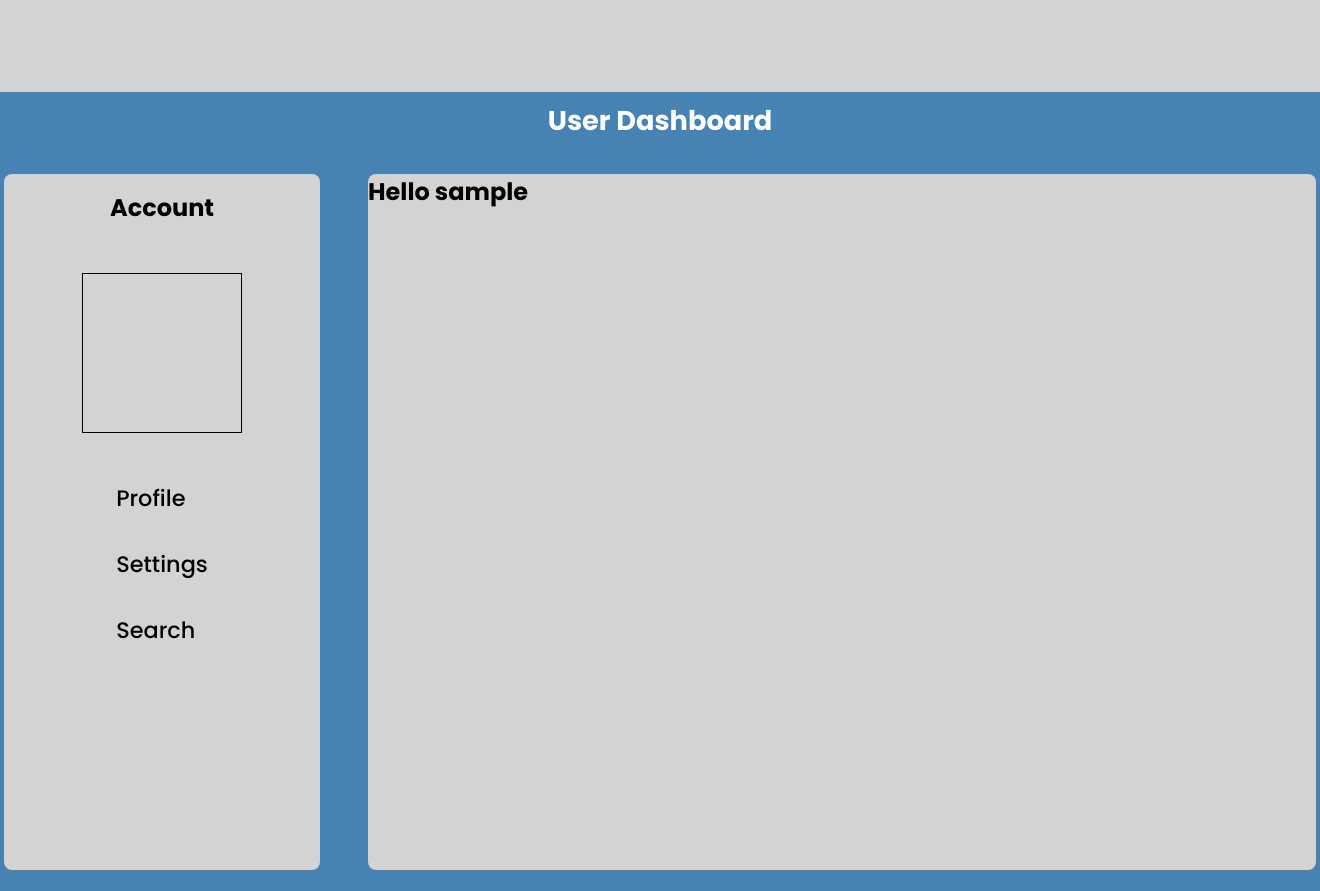
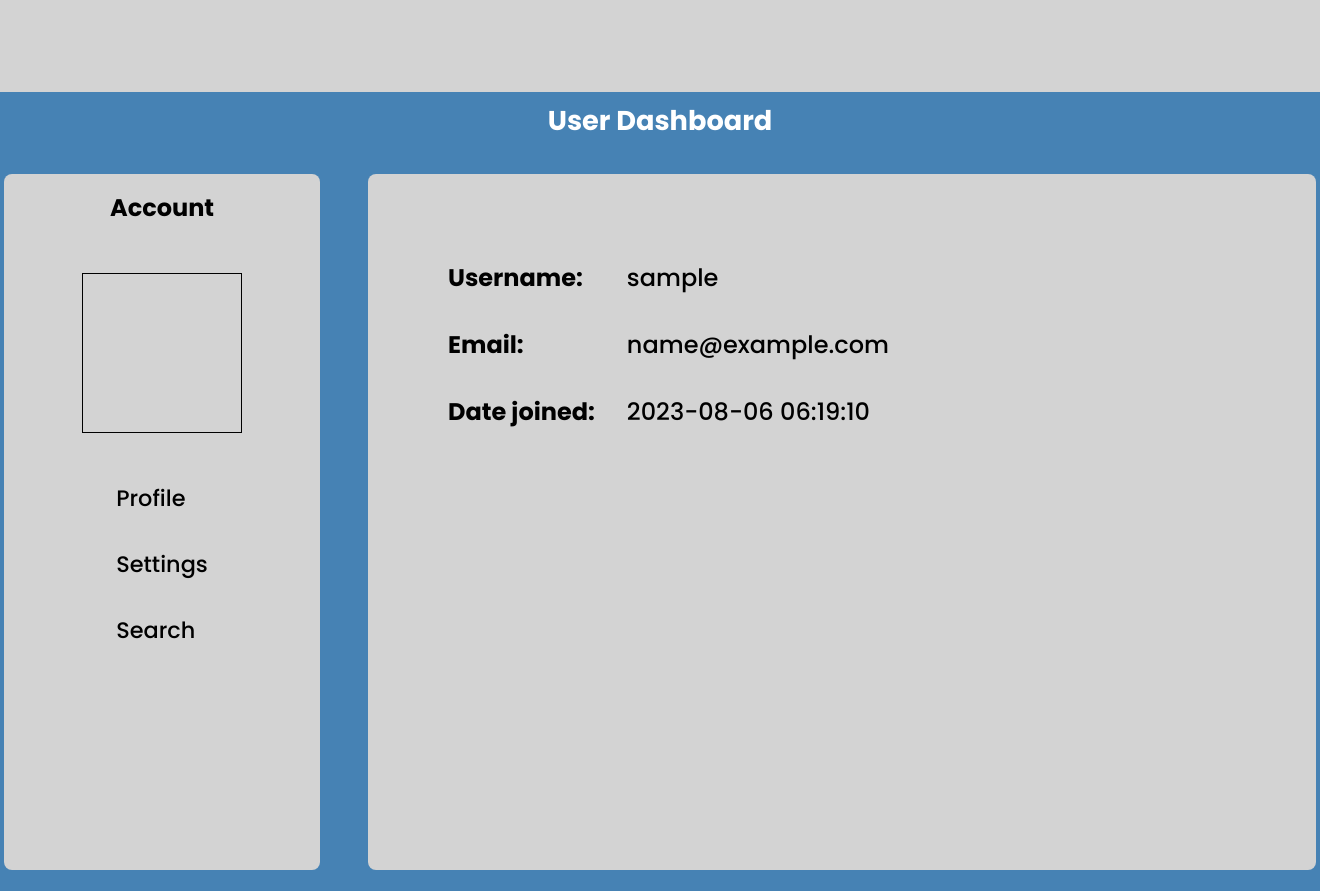
Before and after one commit to KrzysztofRozmus/flask-blog, a Flask app: page /user_dashboard in a window 1320 px wide. Shown: the part 68-959 px from the top of the page. Run offline with Flask 3, Linux system fonts and the light colour scheme; the visitor is signed in with stand-in values (Sample User, id 1); some libraries are stand-ins or nearby versions.

Commit message:
Add user profile in dashboard

```diff
--- a/blog/__init__.py
+++ b/blog/__init__.py
@@ -3,8 +3,12 @@ import os
 from dotenv import load_dotenv
 from flask_sqlalchemy import SQLAlchemy
 from flask_login import LoginManager
+from datetime import datetime
+
 
 load_dotenv(".env")
+
+current_datetime = datetime.now().replace(microsecond=0)
 
 # App
 app = Flask(__name__)
--- a/blog/routes.py
+++ b/blog/routes.py
@@ -1,8 +1,8 @@
-from blog import app, db, login_manager
+from blog import app, db, login_manager, current_datetime
 from flask import render_template, redirect, url_for, flash
 from blog.forms.auth import SignupForm, LoginForm
 from blog.models.user import User
-from werkzeug.security import generate_password_hash, check_password_hash
+from werkzeug.security import generate_password_hash
 from flask_login import login_user, login_required, logout_user, current_user
 from datetime import timedelta
 
@@ -29,7 +29,8 @@ def signup():
     if form.validate_on_submit():
         user = User(username=form.username.data,
                     email=form.email.data,
-                    password=generate_password_hash(form.password.data, "scrypt"))
+                    password=generate_password_hash(form.password.data, "scrypt"),
+                    date_joined=current_datetime)
 
         db.session.add(user)
         db.session.commit()
@@ -50,14 +51,11 @@ def login():
 
     elif form.validate_on_submit():
         user = db.session.execute(db.select(User).filter_by(email=form.email.data)).scalar()
-        password = check_password_hash(user.password, form.password.data)
 
-        if password:
-            login_user(user, remember=True, duration=timedelta(minutes=1))
-            flash(f"Successfully logged in. Welcome {user.username} :)", "success")
-            return redirect(url_for("user_dashboard"))
+        login_user(user, remember=True, duration=timedelta(minutes=1))
 
-        return redirect(url_for("login"))
+        flash(f"Successfully logged in. Welcome {user.username} :)", "success")
+        return redirect(url_for("user_dashboard"))
 
     return render_template("auth/login.html", form=form)
 
--- a/blog/static/user/dashboard.css
+++ b/blog/static/user/dashboard.css
@@ -61,6 +61,7 @@
     background-color: lightgray;
     flex: 6;
     border-radius: 8px;
+    display: flex;
 }
 
 .account-menu {
@@ -76,6 +77,26 @@
 
 .account-menu a:hover {
     color: orange;
+}
+
+.user-profile {
+    display: flex;
+    margin-top: 5.4rem;
+    margin-left: 5rem;
+    gap: 2rem
+}
+
+.user-profile-data,
+.user-profile-labels {
+    display: flex;
+    flex-direction: column;
+    gap: 2rem;
+}
+
+.user-profile p,
+.user-profile h3 {
+    font-size: 1.5rem;
+
 }
 
 
@@ -94,9 +115,11 @@
         height: 80rem;
         width: 45rem;
     }
+
     .user-account {
         width: 35rem;
     }
+
     .user-main {
         width: 35rem;
         min-height: 40rem;
@@ -118,9 +141,11 @@
         height: 80rem;
         width: 27rem;
     }
+
     .user-account {
         width: 22rem;
     }
+
     .user-main {
         width: 22rem;
         min-height: 40rem;
--- a/blog/templates/user/dashboard.html
+++ b/blog/templates/user/dashboard.html
@@ -24,7 +24,21 @@
 
         {% if current_user.is_authenticated %}
         <div class="user-main">
-            <h2> Hello {{ current_user.username }}</h2>
+
+            <div class="user-profile">
+                <div class="user-profile-labels">
+                    <h3>Username:</h3>
+                    <h3>Email:</h3>
+                    <h3>Date joined:</h3>
+                </div>
+
+                <div class="user-profile-data">
+                    <p>{{ current_user.username }}</p>
+                    <p>{{ current_user.email }}</p>
+                    <p>{{ current_user.date_joined }}</p>
+                </div>
+            </div>
+
         </div>
         {% endif %}
 
```
Also changed, not shown: blog/models/user.py (+5 -3 lines).
